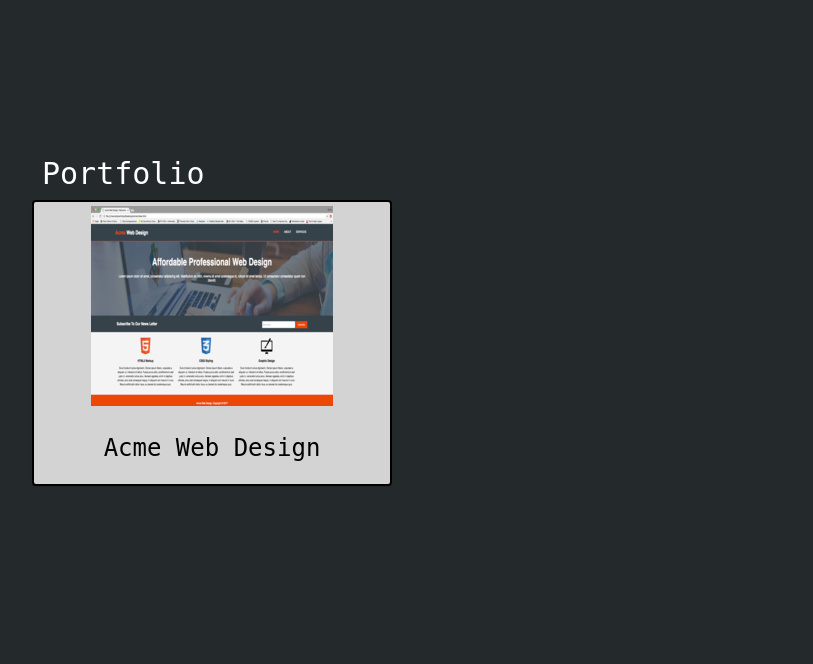
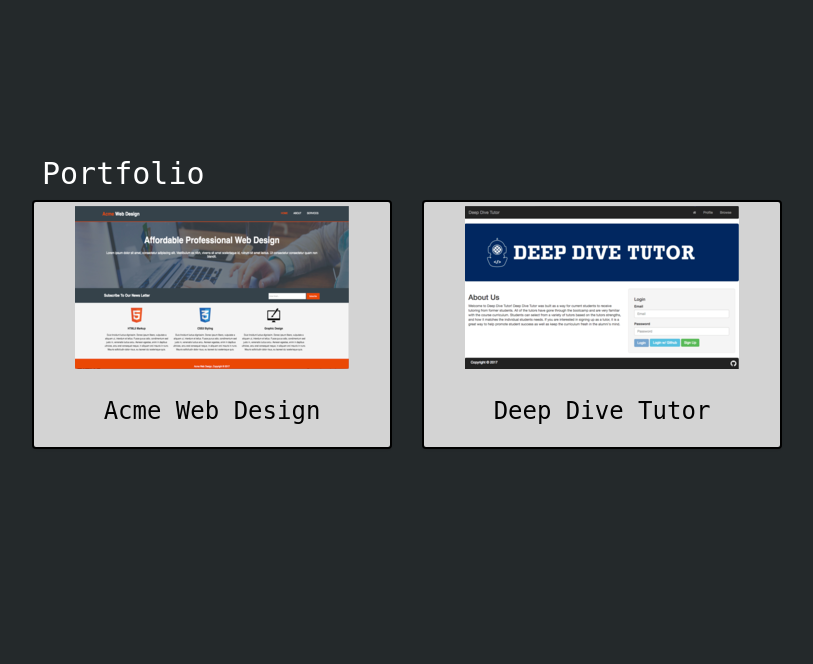
Before and after one commit to djackreuter/jack-reuter-pwp, a PHP site: page / in a window 1280 px wide. Shown: the part 1236-1900 px from the top of the page, without its empty margins (38-851 px from the left). Run offline with PHP 8.4, Linux system fonts and the light colour scheme; some libraries are stand-ins or nearby versions.

Commit message:
added capstone screenshot and resized thumbnail images

```diff
--- a/public_html/index.php
+++ b/public_html/index.php
@@ -35,9 +35,12 @@
 		<script src="https://cdnjs.cloudflare.com/ajax/libs/jquery/3.0.0/jquery.min.js"></script>
 
 		<!-- jQuery Form, Additional Methods, Validate -->
-		<script type="text/javascript" src="https://cdnjs.cloudflare.com/ajax/libs/jquery.form/4.2.2/jquery.form.min.js"></script>
-		<script type="text/javascript" src="https://cdnjs.cloudflare.com/ajax/libs/jquery-validate/1.17.0/jquery.validate.min.js"></script>
-		<script type="text/javascript" src="https://cdnjs.cloudflare.com/ajax/libs/jquery-validate/1.17.0/additional-methods.min.js"></script>
+		<script type="text/javascript"
+				  src="https://cdnjs.cloudflare.com/ajax/libs/jquery.form/4.2.2/jquery.form.min.js"></script>
+		<script type="text/javascript"
+				  src="https://cdnjs.cloudflare.com/ajax/libs/jquery-validate/1.17.0/jquery.validate.min.js"></script>
+		<script type="text/javascript"
+				  src="https://cdnjs.cloudflare.com/ajax/libs/jquery-validate/1.17.0/additional-methods.min.js"></script>
 
 		<!-- jquery validate file -->
 		<script type="text/javascript" src="js/jquery-validate.js"></script>
@@ -59,10 +62,17 @@
 
 		<!-- Google Analytics -->
 		<script>
-			(function(i,s,o,g,r,a,m){i['GoogleAnalyticsObject']=r;i[r]=i[r]||function(){
-				(i[r].q=i[r].q||[]).push(arguments)},i[r].l=1*new Date();a=s.createElement(o),
-				m=s.getElementsByTagName(o)[0];a.async=1;a.src=g;m.parentNode.insertBefore(a,m)
-			})(window,document,'script','https://www.google-analytics.com/analytics.js','ga');
+			(function(i, s, o, g, r, a, m) {
+				i['GoogleAnalyticsObject'] = r;
+				i[r] = i[r] || function() {
+					(i[r].q = i[r].q || []).push(arguments)
+				}, i[r].l = 1 * new Date();
+				a = s.createElement(o),
+					m = s.getElementsByTagName(o)[0];
+				a.async = 1;
+				a.src = g;
+				m.parentNode.insertBefore(a, m)
+			})(window, document, 'script', 'https://www.google-analytics.com/analytics.js', 'ga');
 
 			ga('create', 'UA-105677414-1', 'auto');
 			ga('send', 'pageview');
@@ -130,23 +140,22 @@
 					</div><!-- /.row -->
 					<div class="row">
 						<div class="col-sm-6 col-md-4">
+							<!-- thumbnail images are 274 x 163 -->
 							<div class="thumbnail">
 								<a href="images/acme.png" data-lightbox="images"><img
-										src="images/acme-small.png" alt="acme web design"/></a>
+										src="images/acme-home-small.png" alt="acme web design"/></a>
 								<div class="caption">
 									<h3>Acme Web Design</h3>
 								</div><!-- /.caption -->
 							</div><!-- /.thumbnail -->
 						</div><!-- /.col-sm-6 col-md-4 -->
 						<div class="col-sm-6 col-md-4">
-							<!--
+							<!-- thumbnail images are 274 x 163 -->
 							<div class="thumbnail">
-								<a href="images/placeholder-2.jpg" data-lightbox="images">
-									<img src="images/placeholder-2-small.jpg" alt="place holder
-								picture"/></a>
+								<a href="images/deepDiveTutor.png" data-lightbox="images">
+									<img src="images/deepDiveTutor-small.png" alt="deep dive tutor"/></a>
 								<div class="caption">
-									<h3>Place Holder Project</h3>
-									-->
+									<h3>Deep Dive Tutor</h3>
 								</div><!-- /.caption -->
 							</div><!-- /.thumbnail -->
 						</div><!-- /.col-sm-6 col-md-4 -->
```
Also changed, not shown: public_html/images/acme-home-small.png (added), public_html/images/acme-small.png (deleted), public_html/images/deepDiveTutor-small.png (added), public_html/images/deepDiveTutor.png (added), public_html/images/placeholder-2-small.jpg (deleted), public_html/images/placeholder-2.jpg (deleted), public_html/images/placeholder-img.jpg (deleted).
